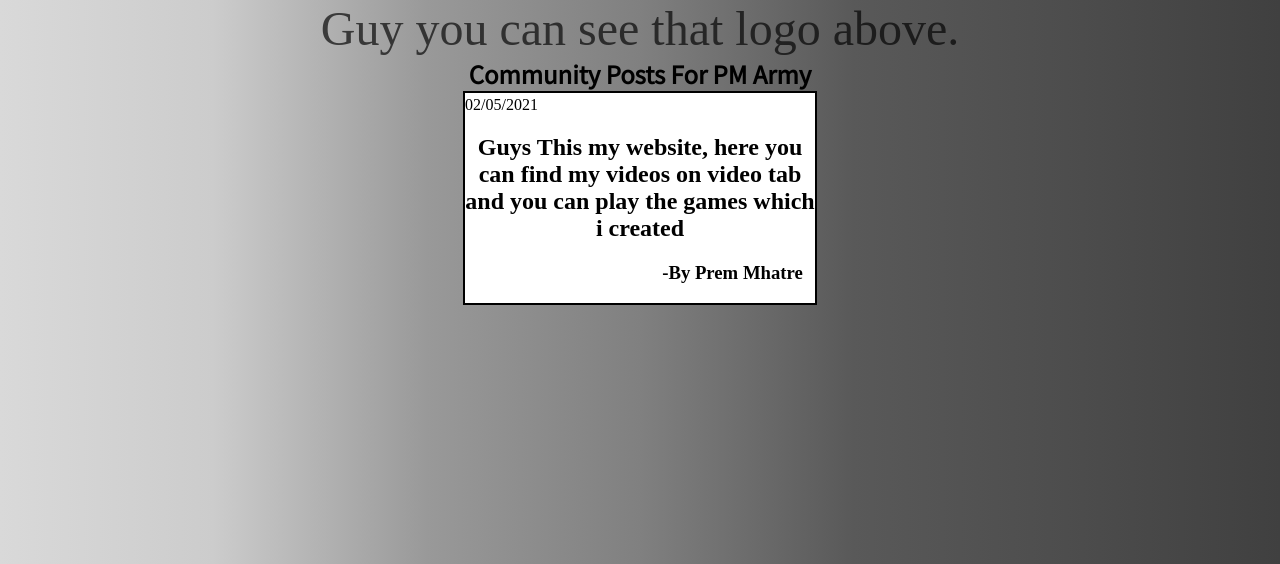
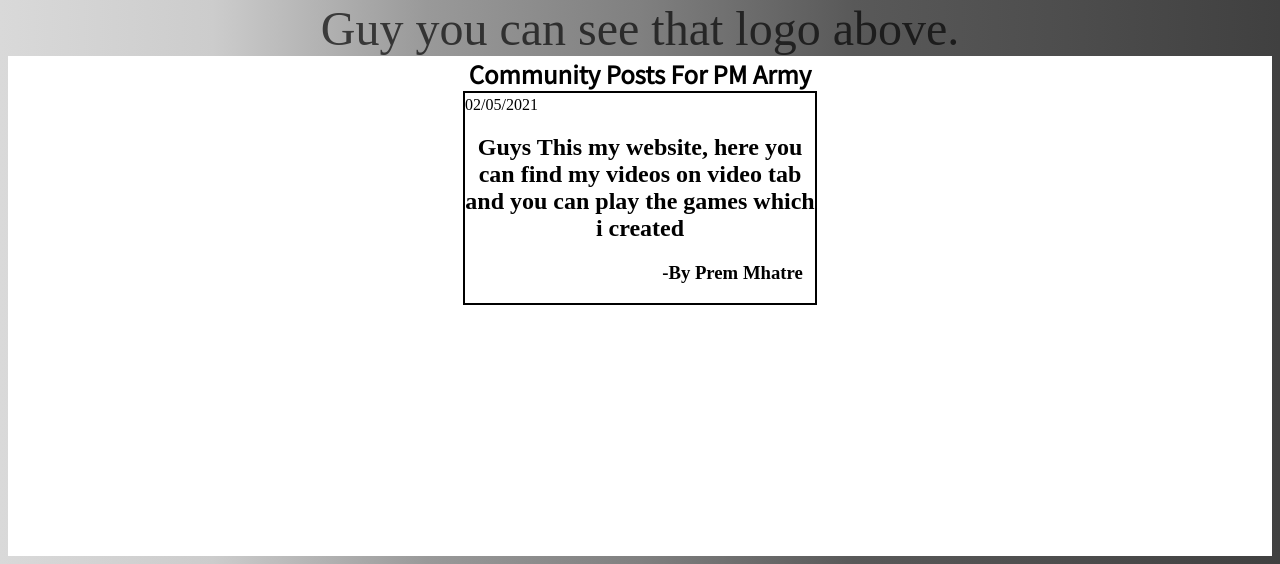
Before and after one commit to Prem-Mhatre/Myhome.github.io, a plain HTML site: page index.html in a window 1280 px wide. Shown: the part 298-862 px from the top of the page. Drawn offline with Linux system fonts and the light colour scheme; a script that the page names is missing; a web font is replaced by a local one.

Commit message:
Update style.css

```diff
--- a/style.css
+++ b/style.css
@@ -242,6 +242,8 @@ body{
     }
 }
 .community{
+    background-color: white;
+    width: 100%;
     text-align: center;
     height: 500px;
 }
```
